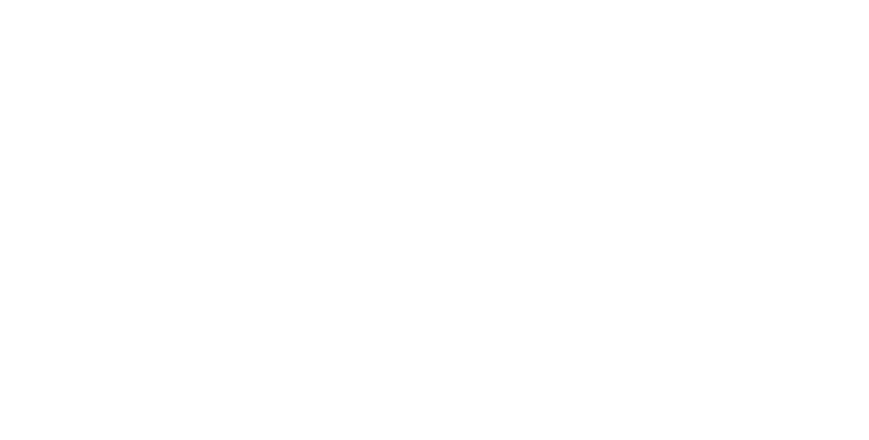
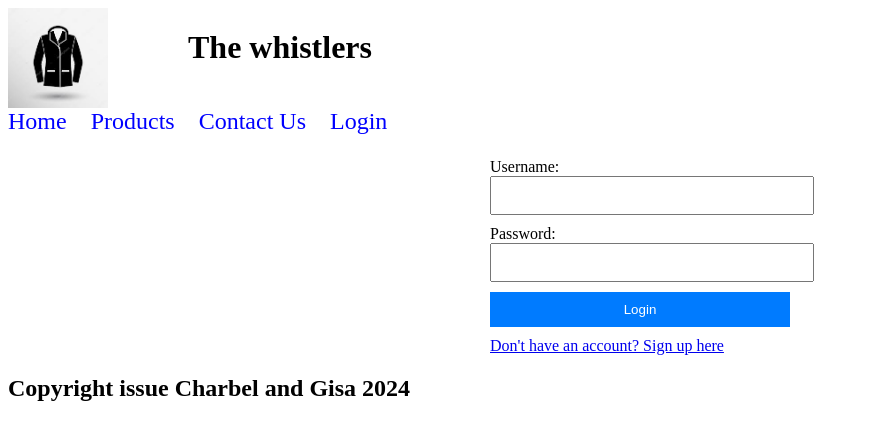
Before and after one commit to Charbel12323/Website-ENSF381, a plain HTML site: page login.html in a window 1280 px wide. Shown: the whole page, without its empty margins (0-869 px from the left). Drawn offline with Linux system fonts and the light colour scheme.

Commit message:
Added Contact and Login page

```diff
--- a/login.html
+++ b/login.html
@@ -8,6 +8,36 @@
     <link rel="stylesheet" href="style.css">
 </head>
 <body>
+    <header class="Header">
+        <img class="logo" src="Logo image.jpg" alt="Logo">
+        <h1>The whistlers</h1>
+    </header>
 
+    <div class="Links">
+        <a href="index.html">Home</a>
+        <a href="products.html">Products</a>
+        <a href="contact.html">Contact Us</a>
+        <a href="login.html">Login</a>
+    </div>
+
+    <!-- Login Form -->
+    <div class="login-form">
+        <form>
+            <label for="username">Username:</label>
+            <input type="text" id="username" name="username" required>
+
+            <label for="password">Password:</label>
+            <input type="password" id="password" name="password" required>
+
+            <button type="submit">Login</button>
+        </form>
+
+        <p class="signup-link"><a href="signup.html">Don't have an account? Sign up here</a></p>
+    </div>
+
+    <footer>
+        <h2>Copyright issue Charbel and Gisa 2024</h2>
+        <!-- Copyright notice goes here -->
+    </footer>
 </body>
 </html>
--- a/style.css
+++ b/style.css
@@ -42,3 +42,29 @@
 .review{
     font-family: 'Franklin Gothic Medium', 'Arial Narrow', Arial, sans-serif;
 }
+.login-form {
+    max-width: 300px;
+    margin: 0 auto;
+    text-align: left; /
+}
+
+.login-form input {
+    width: 100%;
+    padding: 10px;
+    margin-bottom: 10px;
+}
+
+.login-form button {
+    width: 100%;
+    padding: 10px;
+    background-color: #007bff;
+    color: #fff;
+    border: none;
+    cursor: pointer;
+}
+
+.signup-link {
+    display: block;
+    text-align: left; /* Align the sign-up link to the left */
+    margin-top: 10px;
+}
```
Also changed, not shown: contact.html (+28 -0 lines), index.html (+1 -1 lines).
